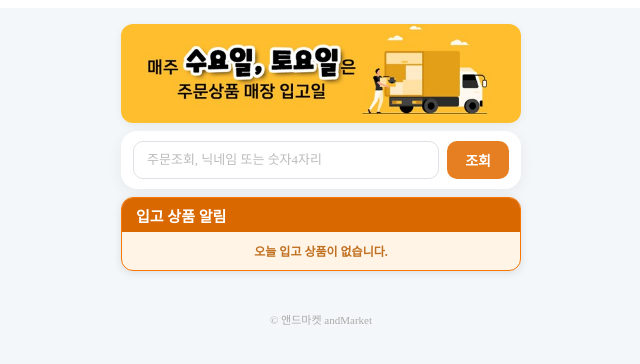
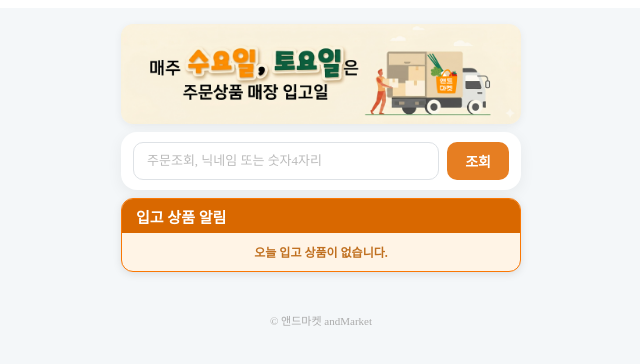
Before and after one commit to JeongDeogAN/andmarket-customer, a Next.js app: page / in a window 1280 px wide. Shown: the top 364 px of the page, without its empty margins (319-959 px from the left). Built offline with nearby package versions, Linux system fonts and the light colour scheme.

Commit message:
Top-banner 이미지 업데이트

```diff
--- a/src/app/page.tsx
+++ b/src/app/page.tsx
@@ -125,7 +125,7 @@ export default function Home() {
 
         {/* 최상단 배너 */}
         <div style={{ borderRadius: '12px', overflow: 'hidden', marginBottom: '8px', boxShadow: '0 2px 8px rgba(0,0,0,0.06)' }}>
-          <img src="/images/Top-banner.jpg" alt="앤드마켓 배너" style={{ display: 'block', width: '100%', height: 'auto' }} />
+          <img src="/images/Top-banner.png" alt="앤드마켓 배너" style={{ display: 'block', width: '100%', height: 'auto' }} />
         </div>
 
         {/* 검색창 */}
```
Also changed, not shown: public/images/Top-banner.png (added).
